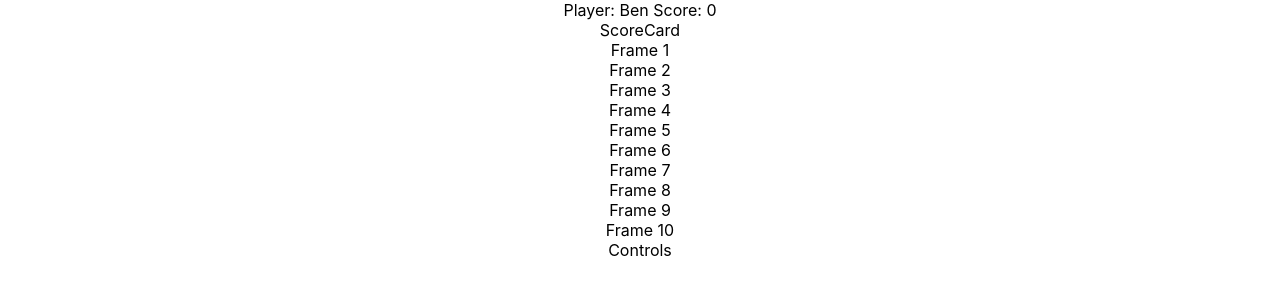
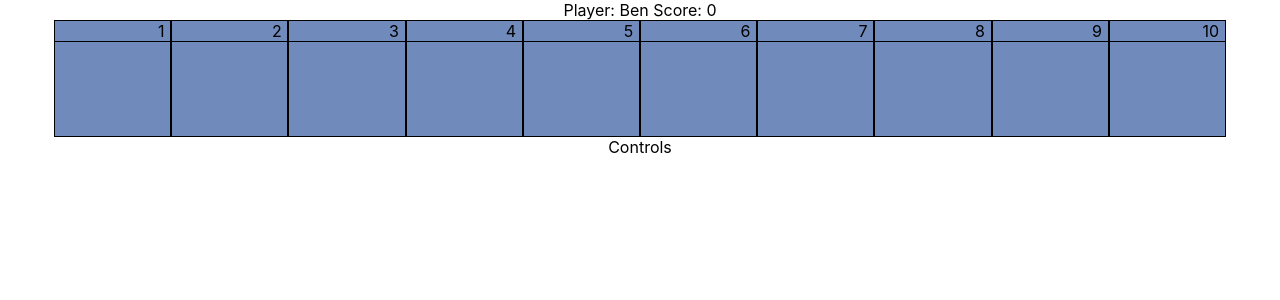
Before and after one commit to TinTooth/BowlingReact, a React (Create React App) app: page / in a window 1280 px wide. Shown: the top 300 px of the page. Built offline with nearby package versions, Linux system fonts and the light colour scheme.

Commit message:
Scoreboard/Frames styled

```diff
--- /dev/null
+++ b/src/components/Frame/Frame.css
@@ -0,0 +1,12 @@
+.frame {
+    aspect-ratio: 1/1;
+  width: 9vw;
+    background-color: rgb(112, 138, 187);
+    border: solid 1px black;
+}
+
+.frame-number {
+    text-align: right;
+    border-bottom: solid 1px black;
+    padding-right: 5%;
+}
--- a/src/components/Frame/Frame.jsx
+++ b/src/components/Frame/Frame.jsx
@@ -1,6 +1,12 @@
+import "./Frame.css"
+
 const Frame = ({frame}) => {
     return (
-        <div>Frame {frame.frameNumber+1}</div>
+        <div className="frame">
+            <div className="frame-number">{frame.frameNumber+1}</div>
+            <div></div>
+        </div>
+
      );
 }
 
--- /dev/null
+++ b/src/components/ScoreCard/ScoreCard.css
@@ -0,0 +1,11 @@
+.frame-container {
+
+}
+
+.scorecard {
+    width :100vw;
+    display: flex;
+    flex-wrap: nowrap;
+    flex-direction: row;
+    justify-content: center
+}
--- a/src/components/ScoreCard/ScoreCard.jsx
+++ b/src/components/ScoreCard/ScoreCard.jsx
@@ -1,9 +1,9 @@
 import Frame from "../Frame/Frame";
-
+import "./ScoreCard.css"
 const ScoreCard = ({frames}) => {
 
     return frames ?(
-        <div>ScoreCard
+        <div className="scorecard">
             {frames.map((frame,i) => {
                 return(
                 <div className="frameContainer" key = {i}>
```
